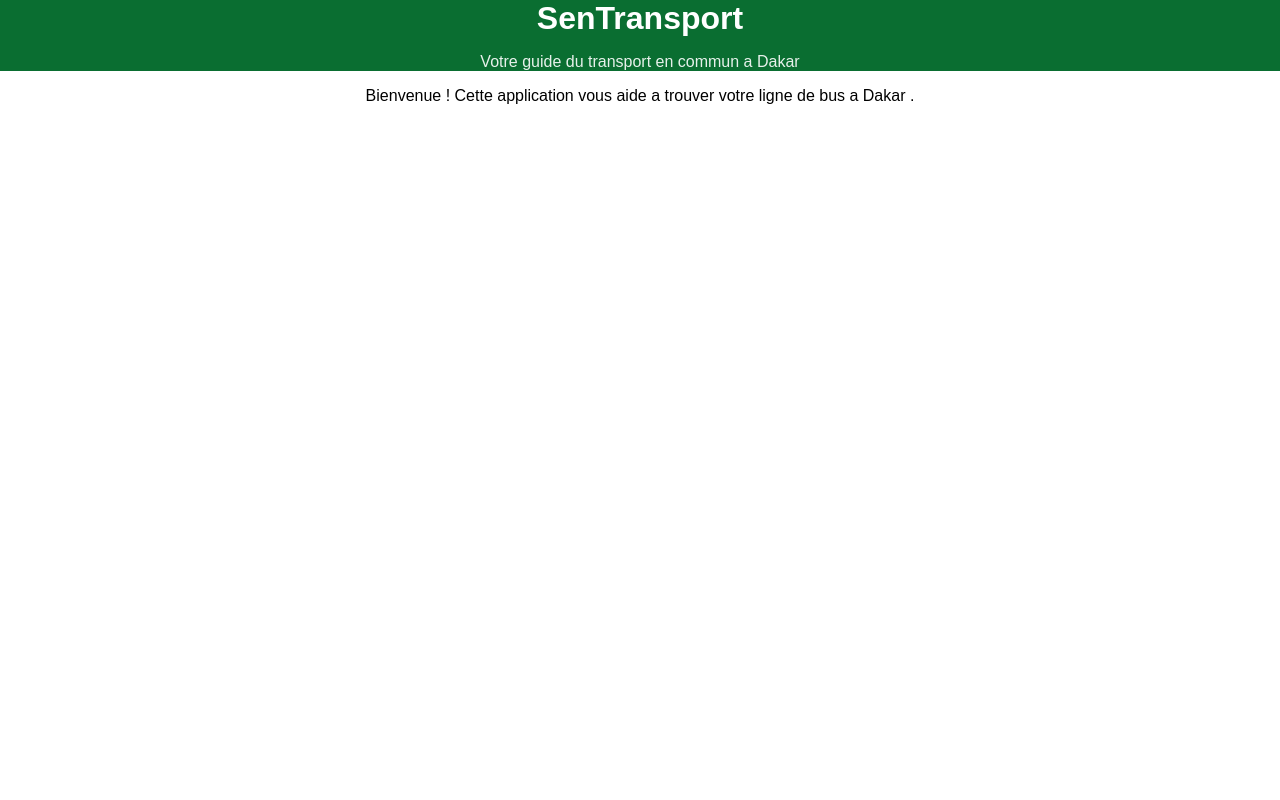
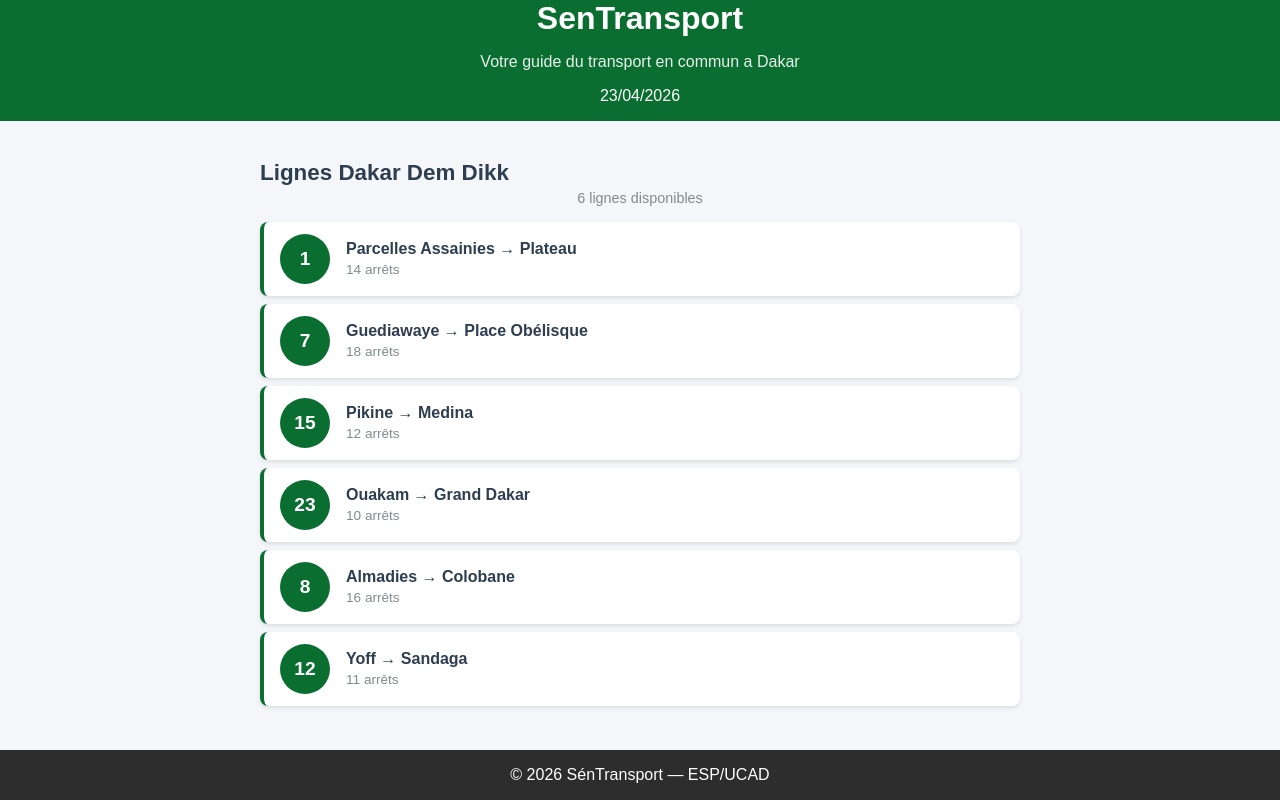
Before and after one commit to AKA0212/sentransport, a React (Create React App) app: page / in a window 1280 px wide. Built offline with nearby package versions, Linux system fonts and the light colour scheme.

Commit message:
Lab 2 : composants statiques LigneBus et ListeLignes

```diff
--- a/src/App.css
+++ b/src/App.css
@@ -1,9 +1,22 @@
-.App{
-font-family : Arial , sans-serif ;
-min-height : 100 vh ;
+.App {
+  font-family: Arial, sans-serif;
+  min-height: 100vh;
+  background-color: #f5f6fa;
+  display: flex;
+  flex-direction: column;
 }
+
 .contenu {
-padding : 20 px ;
-max-width : 800 px ;
-margin : 0 auto ;
+  padding: 20px;
+  max-width: 800px;
+  margin: 0 auto;
+  width: 100%;
+  box-sizing: border-box;
+  flex: 1;
 }
+
+@media (max-width: 600px) {
+  .contenu {
+    padding: 12px;
+  }
+}
--- a/src/App.js
+++ b/src/App.js
@@ -1,13 +1,27 @@
 import './App.css';
 import Header from './Header';
+import ListeLignes from './ListeLignes';
+import Footer from './Footer';
 
-const App = () =>
-<div className = " App " >
-  <Header />
-  <main className = " contenu " >
-    <p> Bienvenue ! Cette application vous aide a trouver votre ligne de bus a Dakar . </p>
-  </ main >
-</ div >;
+function App() {
+  const lignes = [
+    { id: 1, numero: "1", depart: "Parcelles Assainies", arrivee: "Plateau", arrets: 14 },
+    { id: 2, numero: "7", depart: "Guediawaye", arrivee: "Place Obélisque", arrets: 18 },
+    { id: 3, numero: "15", depart: "Pikine", arrivee: "Medina", arrets: 12 },
+    { id: 4, numero: "23", depart: "Ouakam", arrivee: "Grand Dakar", arrets: 10 },
+    { id: 5, numero: "8", depart: "Almadies", arrivee: "Colobane", arrets: 16 },
+    { id: 6, numero: "12", depart: "Yoff", arrivee: "Sandaga", arrets: 11 },
+  ];
 
+  return (
+    <div className="App">
+      <Header />
+      <main className="contenu">
+        <ListeLignes lignes={lignes} />
+      </main>
+      <Footer />
+    </div>
+  );
+}
 
-export default App ;
+export default App;
--- /dev/null
+++ b/src/Footer.css
@@ -0,0 +1,7 @@
+.footer{
+    background-color: #2d2d2d;
+    color: white;
+    bottom: 0;
+    position: fixed;
+    width: 100%;
+}
--- /dev/null
+++ b/src/Footer.js
@@ -0,0 +1,8 @@
+import './Footer.css';
+
+const Footer = () =>
+    <footer className ="footer">
+        <p><p>© 2026 SénTransport — ESP/UCAD</p></p>
+    </footer> ;
+
+export default Footer;
--- a/src/Header.js
+++ b/src/Header.js
@@ -1,9 +1,11 @@
 import './Header.css';
 
+const date = new Date().toLocaleDateString('fr-FR');
 const Header = () =>
     <header className = "header" >
         <h1 className = "header-titre"> SenTransport </h1>
             <p className = "header-soustitre">Votre guide du transport en commun a Dakar</p>
+            <p className="header-date">{date}</p>
     </header>;
 
 export default Header;
--- /dev/null
+++ b/src/LigneBus.css
@@ -0,0 +1,49 @@
+.ligne-bus {
+  display: flex;
+  align-items: center;
+  padding: 12px 16px;
+  margin: 8px 0;
+  background-color: #ffffff;
+  border-radius: 8px;
+  border-left: 4px solid #0a6e31;
+  box-shadow: 0 2px 4px rgba(0, 0, 0, 0.1);
+  cursor: pointer;
+  transition: transform 0.2s, box-shadow 0.2s;
+}
+
+.ligne-bus:hover {
+  transform: translateX(4px);
+  box-shadow: 0 4px 8px rgba(0, 0, 0, 0.15);
+}
+
+.ligne-numero {
+  background-color: #0a6e31;
+  color: white;
+  font-weight: bold;
+  font-size: 1.2rem;
+  width: 50px;
+  height: 50px;
+  border-radius: 50%;
+  display: flex;
+  align-items: center;
+  justify-content: center;
+  margin-right: 16px;
+  flex-shrink: 0;
+}
+
+.ligne-info {
+  display: flex;
+  flex-direction: column;
+}
+
+.ligne-trajet {
+  font-size: 1rem;
+  font-weight: 600;
+  color: #2c3e50;
+}
+
+.ligne-arrets {
+  font-size: 0.85rem;
+  color: #7f8c8d;
+  margin-top: 4px;
+}
--- /dev/null
+++ b/src/LigneBus.js
@@ -0,0 +1,17 @@
+import './LigneBus.css';
+
+function LigneBus({ numero, depart, arrivee, arrets }) {
+  return (
+    <div className="ligne-bus">
+      <div className="ligne-numero">{numero}</div>
+      <div className="ligne-info">
+        <span className="ligne-trajet">
+          {depart} &rarr; {arrivee}
+        </span>
+        <span className="ligne-arrets">{arrets} arrêts</span>
+      </div>
+    </div>
+  );
+}
+
+export default LigneBus;
--- /dev/null
+++ b/src/ListeLignes.css
@@ -0,0 +1,15 @@
+.liste-lignes {
+    padding : 0 16 px ;
+}
+.liste-titre {
+  color: #2c3e50;
+  font-size: 1.4rem;
+  margin-bottom: 4px;
+}
+
+.liste-description {
+  color: #7f8c8d;
+  font-size: 0.9rem;
+  margin-top: 0;
+  margin-bottom: 16px;
+}
--- /dev/null
+++ b/src/ListeLignes.js
@@ -0,0 +1,24 @@
+import LigneBus from './LigneBus';
+import './ListeLignes.css';
+
+function ListeLignes({ lignes }) {
+  return (
+    <div className="liste-lignes">
+      <h2 className="liste-titre">Lignes Dakar Dem Dikk</h2>
+      <p className="liste-description">
+        {lignes.length} lignes disponibles
+      </p>
+      {lignes.map((ligne) => (
+        <LigneBus
+          key={ligne.id}
+          numero={ligne.numero}
+          depart={ligne.depart}
+          arrivee={ligne.arrivee}
+          arrets={ligne.arrets}
+        />
+      ))}
+    </div>
+  );
+}
+
+export default ListeLignes;
--- /dev/null
+++ b/src/Statistique.css
@@ -0,0 +1,44 @@
+/* CONTENEUR DES LIGNES DE BUS */
+.lignes-container {
+  display: flex;
+  flex-wrap: wrap;              /* passe à la ligne si besoin */
+  gap: 15px;                    /* espace entre les blocs */
+  justify-content: center;     /* centre horizontalement */
+  padding: 20px;
+}
+
+/* BLOC D'UNE LIGNE */
+.ligne-bus {
+  background: white;
+  border-radius: 12px;
+  padding: 18px 25px;
+  width: 160px;
+
+  display: flex;
+  flex-direction: column;
+  align-items: center;
+  justify-content: center;
+
+  box-shadow: 0 4px 12px rgba(0,0,0,0.08);
+  transition: 0.2s ease;
+}
+
+/* effet hover */
+.ligne-bus:hover {
+  transform: translateY(-4px);
+  cursor: pointer;
+}
+
+/* numéro de ligne */
+.ligne-numero {
+  font-size: 26px;
+  font-weight: bold;
+  color: #1f2d3d;
+}
+
+/* texte label */
+.ligne-label {
+  font-size: 14px;
+  color: #6b7280;
+  margin-top: 5px;
+}
```
Also changed, not shown: src/App1.js (added, +43 -0 lines), src/Statistique.js (added, +12 -0 lines).
